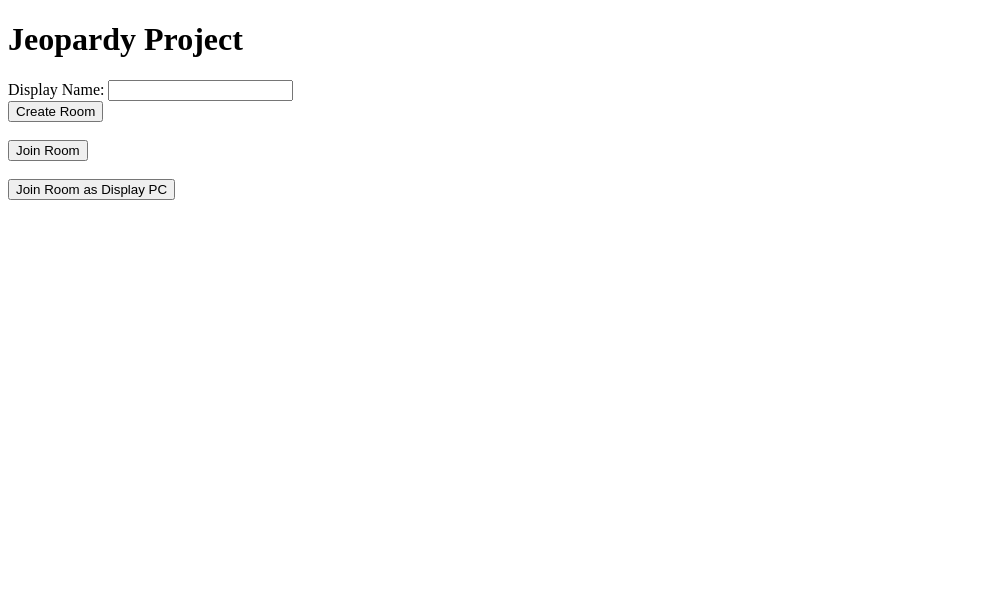
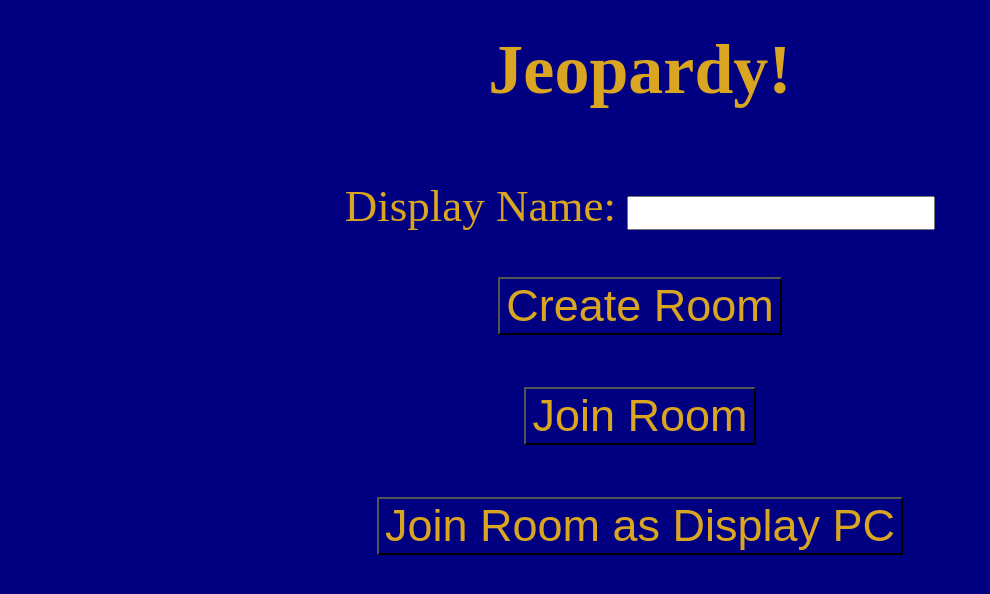
Before and after one commit to NoVaGamesAndStuff/Jeopardy, a website: page app/public/index.html in a window 1280 px wide. Shown: the whole page, without its empty margins (0-990 px from the left). Drawn offline with Linux system fonts and the light colour scheme.

Commit message:
style changes

```diff
--- a/app/public/index.html
+++ b/app/public/index.html
@@ -3,17 +3,49 @@
 <head>
     <meta charset="utf-8" />
     <title>Jeopardy Project</title>
+    <style>
+        body {
+            background-color: navy;
+            color: goldenrod;
+        }
+
+
+        h1 {
+            text-align: center;
+            margin-top: 30px; /* Adjust this value to control the vertical position */
+            font-size: 70px;
+        }
+
+        div{
+            text-align: center;
+            margin-top: 70px;
+            font-size: 45px;
+        }
+
+        button{
+            font-size: 45px;
+            background-color: navy;
+            color: goldenrod;
+        }
+
+        input[type="text"] {
+            width: 300px;
+            font-size: 24px;
+        }
+    </style>
 </head>
 <body>
-    <h1>Jeopardy Project</h1>
+    <h1>Jeopardy!</h1>
     <div>
         <label for="display_name">Display Name:</label>
         <input id="display_name" name="display_name" type="text" />
+        <p id="errorMessage"></p>
+        <button id="createRoom" onclick="createRoom()">Create Room</button><br><br>
+        <button id="joinRoom" onclick="joinRoom()">Join Room</button><br><br>
+        <button id="joinRoomPC" onclick="joinRoomPC()">Join Room as Display PC</button><br><br>
     </div>
 
-    <button id="createRoom" onclick="createRoom()">Create Room</button><br><br>
-    <button id="joinRoom" onclick="joinRoom()">Join Room</button><br><br>
-    <button id="joinRoomPC" onclick="joinRoomPC()">Join Room as Display PC</button><br><br>
+
 
     <script>
         function createRoom() {
@@ -45,16 +77,26 @@
                 return;
             }
 
-            fetch('joinRoom', {
+            fetch('http://localhost:3000/joinRoom', {
                 method: 'POST',
                 headers: {
                     'Content-Type': 'application/json'
                 },
                 body: JSON.stringify({ displayName, roomKey })
             })
-            .then(response => response.json())
-            .then(data => {
-                window.location.href = `room/${roomKey}`;
+            .then(response => {
+                if (response.status === 200) {
+
+                    window.location.href = `http://localhost:3000/room/${roomKey}`;
+                } else if (response.status === 400) {
+
+                    return response.json().then(data => {
+                        document.getElementById("errorMessage").textContent = "That name is already taken. Please try another name";
+                    });
+                } else {
+
+                    console.error('Error joining room. Status:', response.status);
+                }
             })
             .catch(error => {
                 console.error('Error joining room:', error);
```
Also changed, not shown: app/public/room.html (+30 -4 lines), app/server.js (+24 -3 lines).
